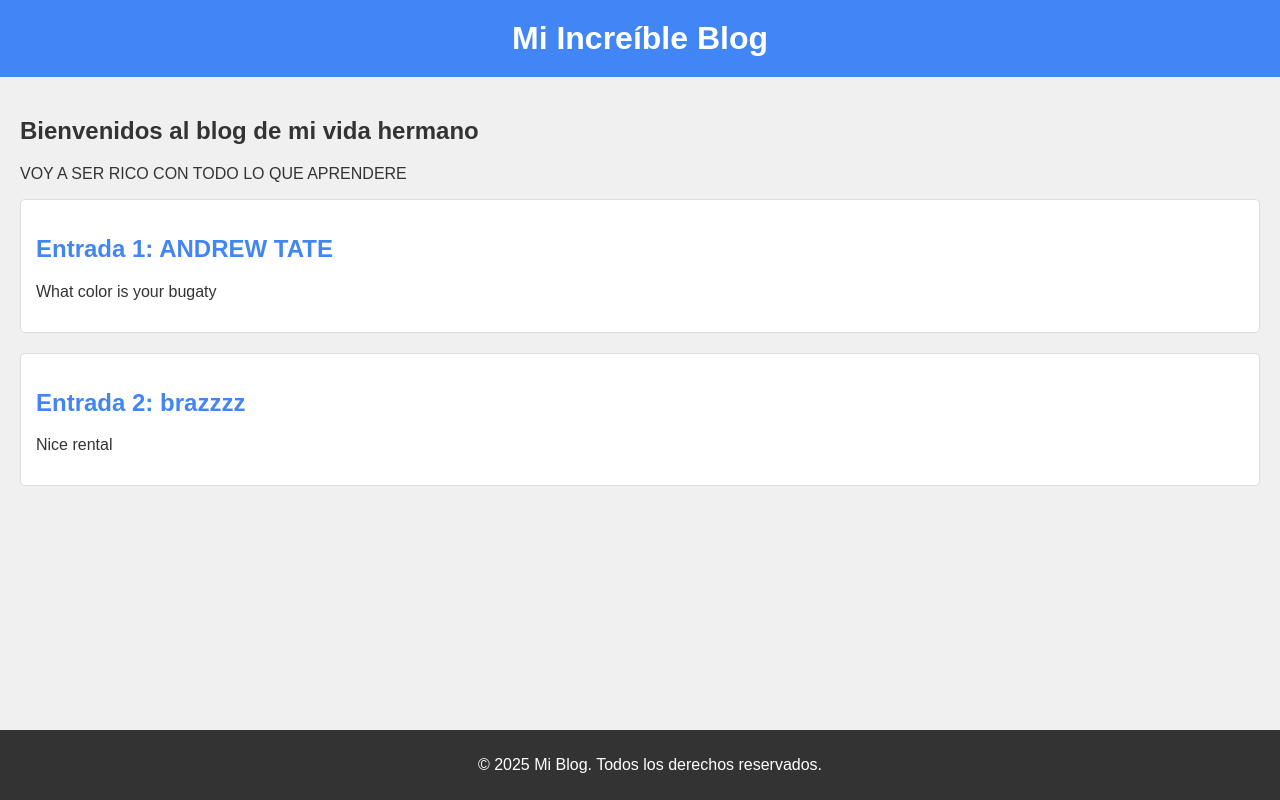
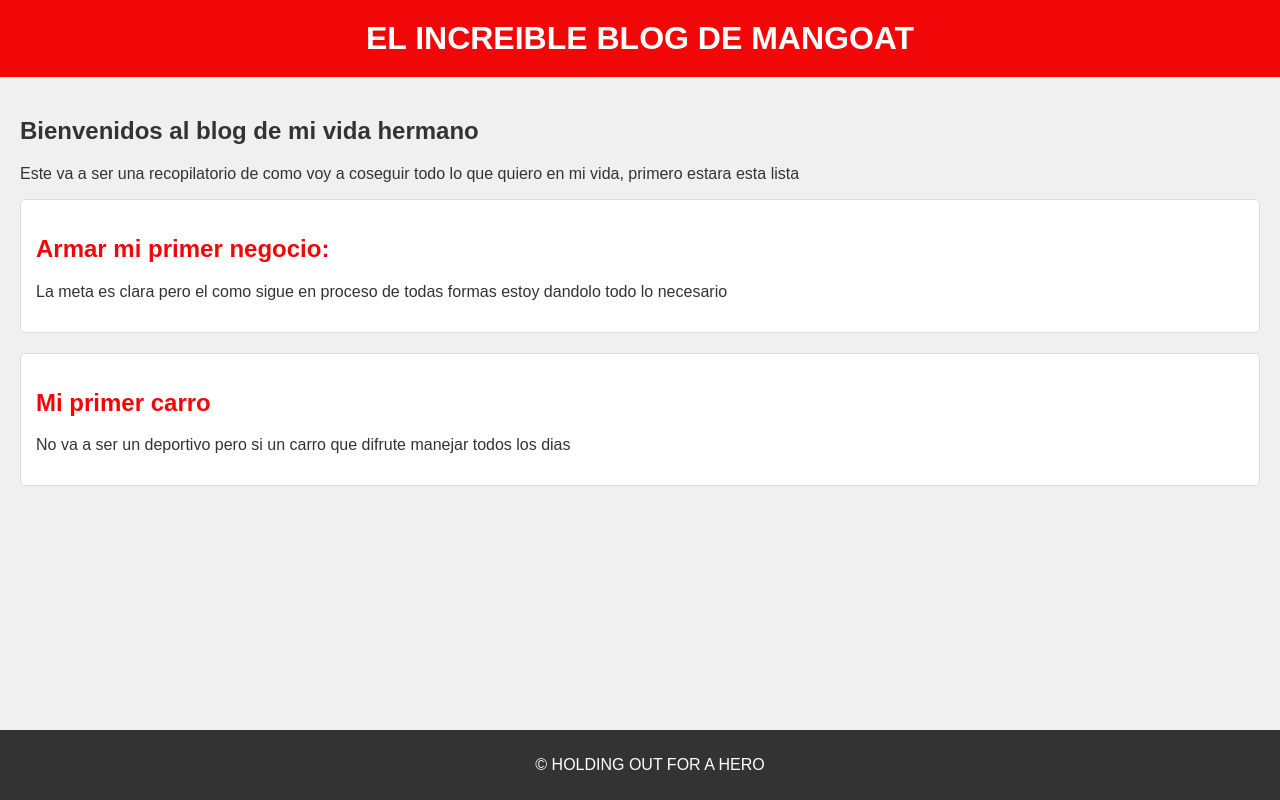
Before and after one commit to MANGUIT0o/blog_grupo1, a plain HTML site: page index.html in a window 1280 px wide. Drawn offline with Linux system fonts and the light colour scheme.

Commit message:
NUEVOS CAMBIOS

```diff
--- a/index.html
+++ b/index.html
@@ -8,30 +8,30 @@
 </head>
 <body>
     <header>
-        <h1>Mi Increíble Blog</h1>
+        <h1>EL INCREIBLE BLOG DE MANGOAT</h1>
     </header>
 
     <main>
         <section class="welcome">
             <h2>Bienvenidos al blog de mi vida hermano</h2>
-            <p>VOY A SER RICO CON TODO LO QUE APRENDERE</p>
+            <p>Este va a ser una recopilatorio de como voy a coseguir todo lo que quiero en mi vida, primero estara esta lista</p>
         </section>
 
         <section class="articles">
             <article>
-                <h2>Entrada 1: ANDREW TATE</h2>
-                <p>What color is your bugaty</p>
+                <h2>Armar mi primer negocio:</h2>
+                <p>La meta es clara pero el como sigue en proceso de todas formas estoy dandolo todo lo necesario</p>
             </article>
 
             <article>
-                <h2>Entrada 2: brazzzz</h2>
-                <p>Nice rental</p>
+                <h2>Mi primer carro</h2>
+                <p>No va a ser un deportivo pero si un carro que difrute manejar todos los dias</p>
             </article>
         </section>
     </main>
 
     <footer>
-        <p>&copy; 2025 Mi Blog. Todos los derechos reservados.</p>
+        <p>&copy; HOLDING OUT FOR A HERO</p>
     </footer>
 
 </body>
--- a/style.css
+++ b/style.css
@@ -7,7 +7,7 @@ body {
 }
 
 header {
-    background-color: #4285f4;
+    background-color: #f10707;
     color: #fff;
     padding: 20px;
     text-align: center;
@@ -30,7 +30,7 @@ article {
 }
 
 article h2 {
-    color: #4285f4;
+    color: #f10707;
 }
 
 footer {
```
